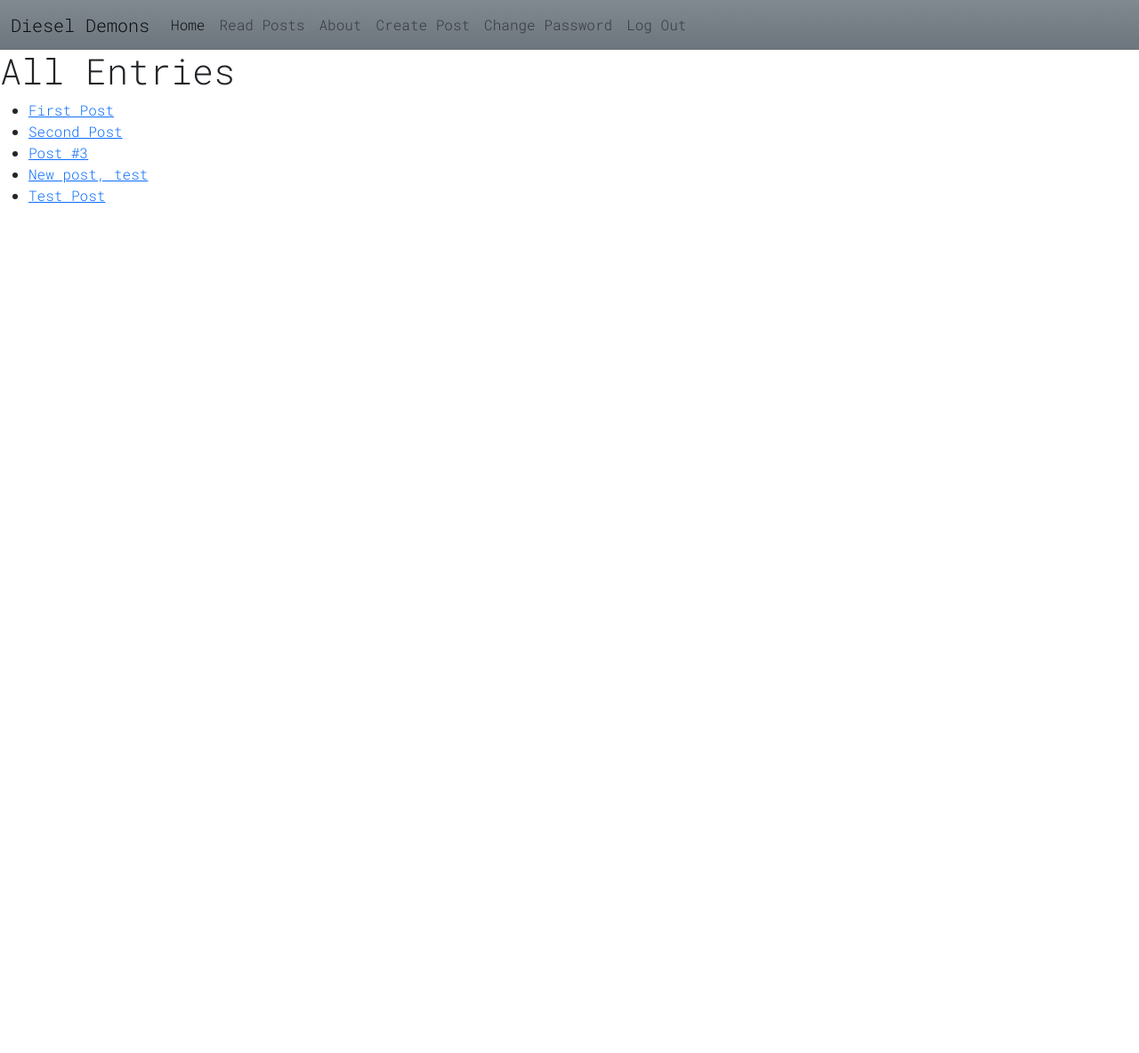
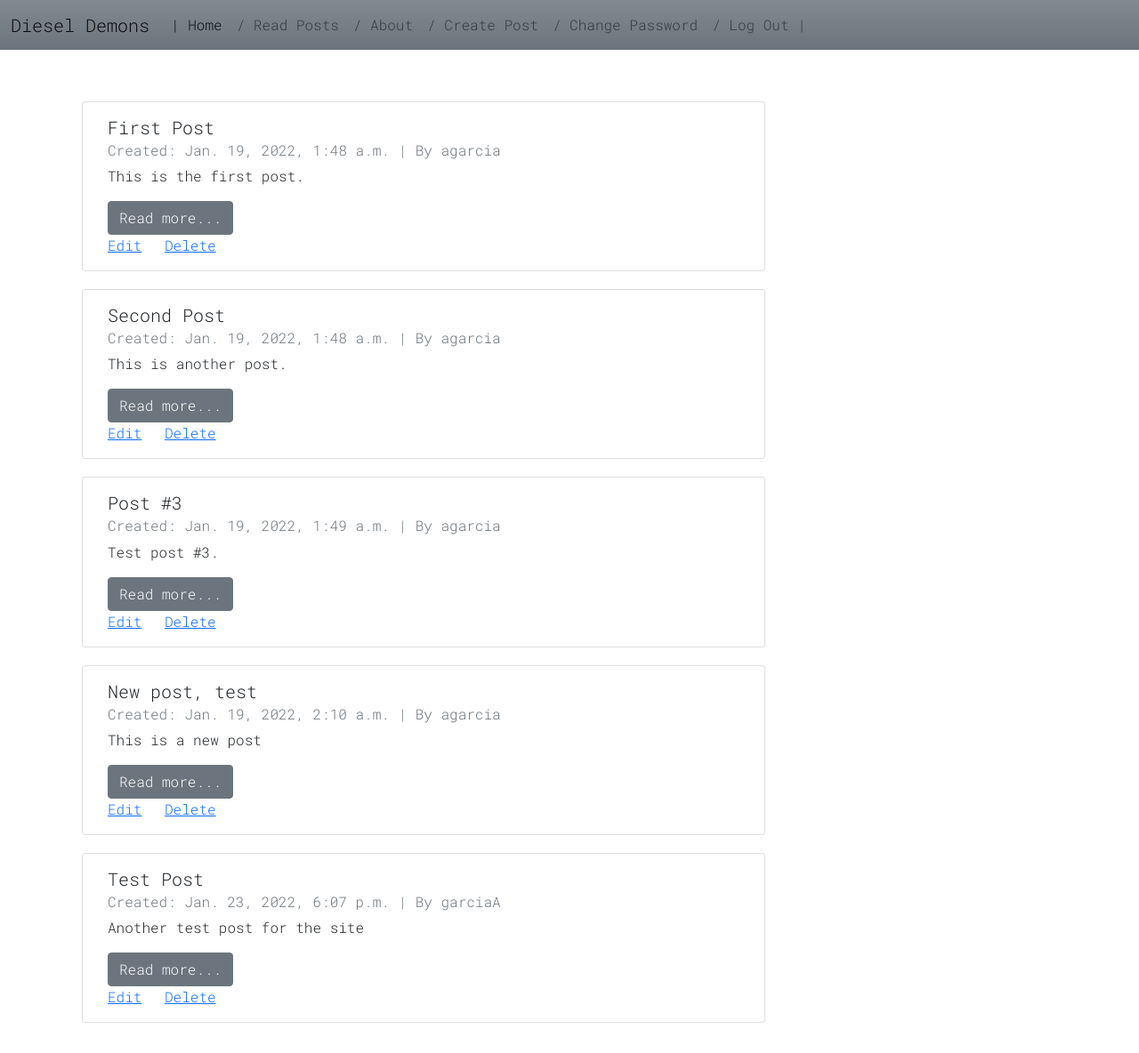
Before and after one commit to Metal-Zero4/FSDI_113, a Django app: page /posts/ in a window 1280 px wide. Shown: the whole page at 89% size. Before the commit the page ends 228 px from the top, so only its background shows below. Run offline with Django 4.2, Linux system fonts and the light colour scheme; a user stored in the database is signed in; data comes from the database, SQL or seed files in the repository; both versions use the stored data as it was after the commit; parts of the project's set-up code (start-up, migrations or seed data) failed here and were passed over.

Commit message:
Added edit and delete functionality

```diff
--- a/posts/urls.py
+++ b/posts/urls.py
@@ -2,7 +2,9 @@ from django.urls import path
 from .views import (
     PostListView,
     PostDetailView,
-    PostCreateView
+    PostCreateView,
+    PostUpdateView,
+    PostDeleteView,
 )
 
 
@@ -10,4 +12,6 @@ urlpatterns = [
     path('', PostListView.as_view(), name='post_list'),
     path('<int:pk>/', PostDetailView.as_view(), name='post_detail'),
     path('new/', PostCreateView.as_view(), name='post_new'),
+    path('<int:pk>/edit/', PostUpdateView.as_view(), name="post_edit"),
+    path('<int:pk>/delete/', PostDeleteView.as_view(), name="post_delete"),
 ]
--- a/posts/views.py
+++ b/posts/views.py
@@ -1,6 +1,7 @@
 from django.views.generic import ListView, DetailView
-from django.views.generic.edit import CreateView
-from django.contrib.auth.mixins import LoginRequiredMixin
+from django.views.generic.edit import CreateView, UpdateView, DeleteView
+from django.contrib.auth.mixins import LoginRequiredMixin, UserPassesTestMixin
+from django.urls import reverse_lazy
 from .models import Post
 
 
@@ -17,4 +18,26 @@ class PostDetailView(DetailView):
 class PostCreateView(LoginRequiredMixin, CreateView):
     template_name = "posts/new.html"
     model = Post
-    fields = ['title', 'author', 'body']
+    fields = ['title', 'body']
+
+    def form_valid(self, form):
+        form.instance.author = self.request.user
+        return super().form_valid(form)
+
+class PostUpdateView(LoginRequiredMixin, UserPassesTestMixin, UpdateView):
+    template_name = "posts/edit.html"
+    model = Post
+    fields = ["title", "body"]
+
+    def test_func(self):
+        obj = self.get_object()
+        return obj.author == self.request.user
+
+class PostDeleteView(LoginRequiredMixin, UserPassesTestMixin, DeleteView):
+    template_name = "posts/delete.html"
+    model = Post
+    success_url = reverse_lazy("post_list")
+
+    def test_func(self):
+        obj = self.get_object()
+        return obj.author == self.request.user
--- a/static/css/base.css
+++ b/static/css/base.css
@@ -3,3 +3,7 @@ body{
     margin-left: auto;
     margin-right: auto;
 }
+.main{
+    margin-top: 1.5rem;
+    padding: 1.5rem;
+}
--- a/templates/base.html
+++ b/templates/base.html
@@ -24,38 +24,43 @@ href="https://cdn.jsdelivr.net/npm/bootstrap@5.1.3/dist/css/bootstrap.min.css" r
           <div class="collapse navbar-collapse" id="navbarSupportedContent">
             <ul class="navbar-nav me-auto mb-2 mb-lg-0">
               <li class="nav-item">
-                <a class="nav-link active" aria-current="page" href="{% url 'home' %}">Home</a>
+                <a class="nav-link active" aria-current="page" href="{% url 'home' %}">| Home</a>
               </li>
               <li class="nav-item">
-                <a class="nav-link" href="{% url 'post_list' %}">Read Posts</a>
+                <a class="nav-link" href="{% url 'post_list' %}">/ Read Posts</a>
               </li>
               <li class="nav-item">
-                <a class="nav-link" href="{% url 'about' %}">About</a>
+                <a class="nav-link" href="{% url 'about' %}">/ About</a>
               </li>
               {% if user.is_authenticated %}
               <li class="nav-item">
-                <a class="nav-link" href="{% url 'post_new' %}">Create Post</a>
+                <a class="nav-link" href="{% url 'post_new' %}">/ Create Post</a>
               </li>
               <li class="nav-item">
-                <a class="nav-link" href="{% url 'password_change' %}">Change Password</a>
+                <a class="nav-link" href="{% url 'password_change' %}">/ Change Password</a>
               </li>
               <li class="nav-item">
-                <a class="nav-link" href="{% url 'logout' %}">Log Out</a>
+                <a class="nav-link" href="{% url 'logout' %}">/ Log Out |</a>
               </li>
               {% else %}
               <li class="nav-item">
-                <a class="nav-link" href="{% url 'password_reset' %}">Reset Password</a>
+                <a class="nav-link" href="{% url 'password_reset' %}">/ Reset Password</a>
               </li>
               <li class="nav-item">
-                <a class="nav-link" href="{% url 'login' %}">Log In</a>
+                <a class="nav-link" href="{% url 'login' %}">/ Log In</a>
               </li>
               {% endif %}
             </ul>
           </div>
         </div>
       </nav>
-    {% block content %}
+  <div class="container main">
+    <div class="row">
+      {% block content %}
     {% endblock content %}
+    </div>
+  </div>
+
 </body>
 <!-- JavaScript Bundle with Popper -->
 <script
--- a/templates/posts/list.html
+++ b/templates/posts/list.html
@@ -3,14 +3,22 @@
 {% block title %}Posts{% endblock title %}
 
 {% block content %}
-    <h1>All Entries</h1>
-    <ul>
     {% for post in post_list %}
-        <li>
-            <a href="{% url 'post_detail' post.id %}">
-                {{ post.title }}
-            </a>
-        </li>
+        <div class="card" style="width: 48rem; margin:10px;">
+            <div class="card-body">
+            <h5 class="card-title">{{ post.title }}</h5>
+            <h6 class="card-subtitle mb-2 text-muted">
+                Created: {{ post.created_on }} | By {{ post.author }}
+            </h6>
+            <p class="card-text">{{ post.body|truncatechars:200 }}</p>
+            <a href="{% url 'post_detail' post.id %}" class="btn btn-small btn-secondary">Read more...</a>
+            <br>
+            {% if user.is_authenticated %}
+            <a href="{% url 'post_edit' post.id %}" class="card-link">Edit</a>
+            <a href="{% url 'post_delete' post.id %}" class="card-link">Delete</a>
+            {% endif %}
+            </div>
+        </div>
+
     {% endfor %}
-    </ul>
 {% endblock content %}
```
Also changed, not shown: posts/tests.py (+77 -1 lines), templates/posts/delete.html (added, +12 -0 lines), templates/posts/detail.html (+9 -1 lines), templates/posts/edit.html (added, +19 -0 lines), db.sqlite3, static/img/img_1.jpg (added), 1 other file.
